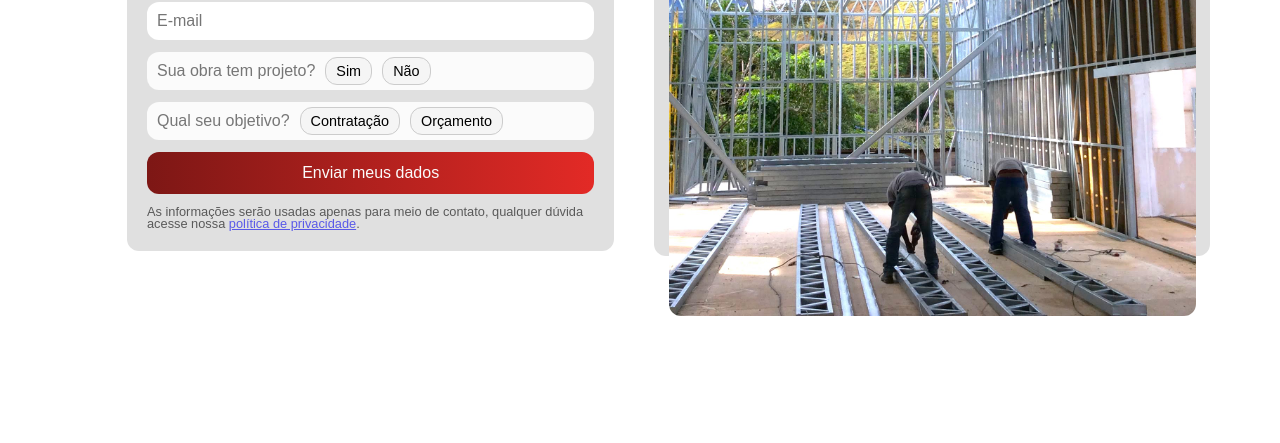
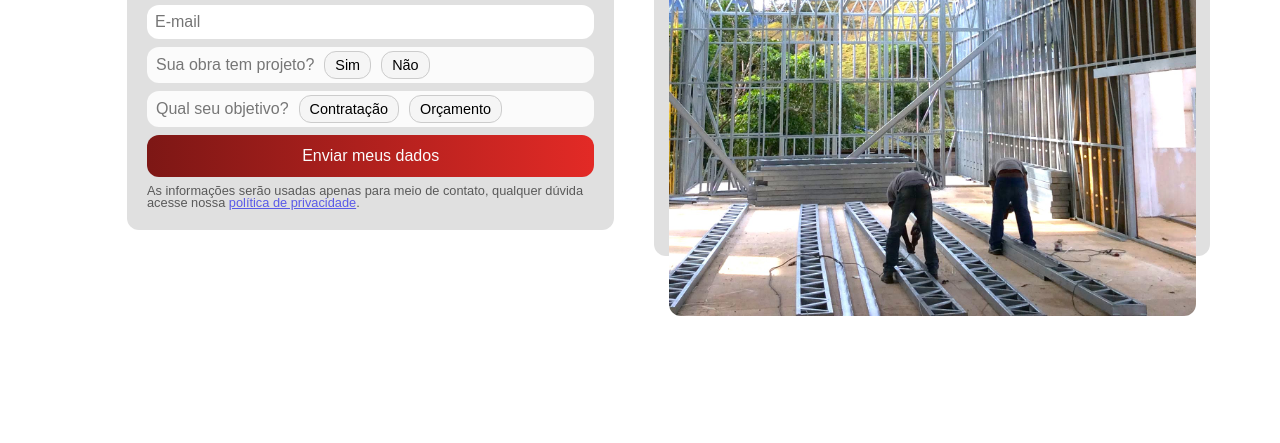
Before and after one commit to unitycompany/SistemasSteelFrame, a plain HTML site: page index.html in a window 1280 px wide. Shown: the part 424-867 px from the top of the page. Drawn offline with nearby package versions, Linux system fonts and the light colour scheme; a web font is replaced by a local one.

Commit message:
Update home.css

```diff
--- a/src/pages/home.css
+++ b/src/pages/home.css
@@ -51,7 +51,7 @@
     align-items: flex-start;
     justify-content: space-evenly;
     flex-direction: column;
-    gap: 25px;
+    gap: 15px;
     background-color: var(--color--gray);
     border-radius: 12px;
 }
@@ -86,7 +86,7 @@
     align-items: flex-start;
     flex-direction: column;
     width: 100%;
-    gap: 12px;
+    gap: 8px;
 }
 
 .home-form-campos div:nth-child(1){
@@ -99,9 +99,13 @@
 
 .home-form-campos div:nth-child(1) input{
     width: 50%;
-    padding: 10px;
+    padding: 8px;
     border-radius: 12px;
     background-color: var(--color--white);
+}
+
+.home-form-campos input{
+    padding: 8px!important;
 }
 
 .home-form-radio {
@@ -111,7 +115,7 @@
     gap: 10px;
     background-color: var(--color--white);
     border-radius: 12px;
-    padding: 5px;
+    padding: 4px;
 }
 
 .home-form-radio p {
```
